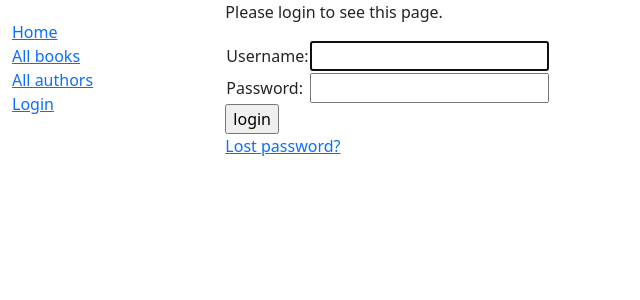
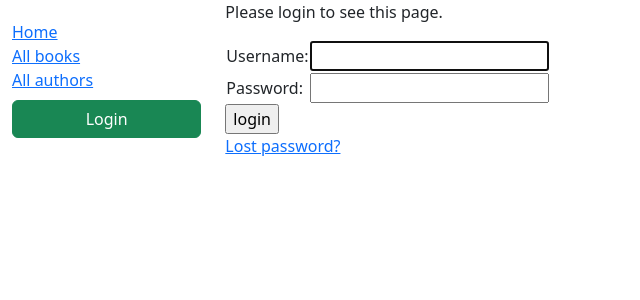
Before and after one commit to Deneb999/proyecto-sistemas-informaticos, a Django app: page /accounts/login/?next=/catalog/borrowed/ in a window 1280 px wide. Shown: the top 300 px of the page, without its empty margins (0-640 px from the left). Run offline with Django 5.2, Linux system fonts and the light colour scheme.

Commit message:
Login/Logout buttons

```diff
--- a/P1/locallibrary/catalog/templates/base_generic.html
+++ b/P1/locallibrary/catalog/templates/base_generic.html
@@ -31,7 +31,9 @@
                 <li>
                   <form id="logout-form" method="post" action="{% url 'logout' %}">
                     {% csrf_token %}
-                    <button type="submit" class="btn btn-link">Logout</button>
+                    <button type="submit" class="btn btn-danger w-100">
+                      Logout
+                    </button>
                   </form>
                 </li>
                 {% if perms.catalog.can_mark_returned %}
@@ -39,7 +41,12 @@
                 <li><a href="{% url 'all-borrowed' %}">All borrowed</a></li>
                 {% endif %}
               {% else %}
-                <li><a href="{% url 'login' %}?next={{ request.path }}">Login</a></li>
+                <li class="mt-2">
+                  <a href="{% url 'login' %}?next={{ request.path }}"
+                     class="btn btn-success w-100">
+                     Login
+                  </a>
+                </li>
               {% endif %}
             </ul>
           {% endblock %}
```
